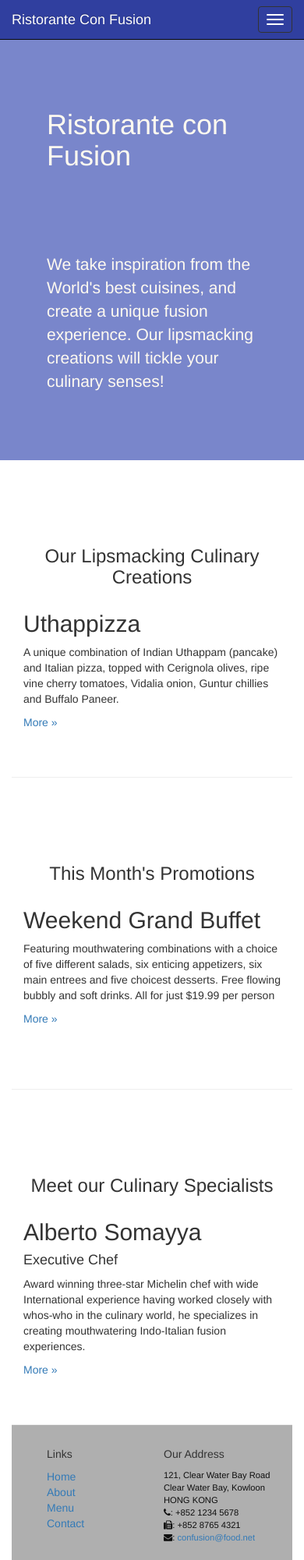
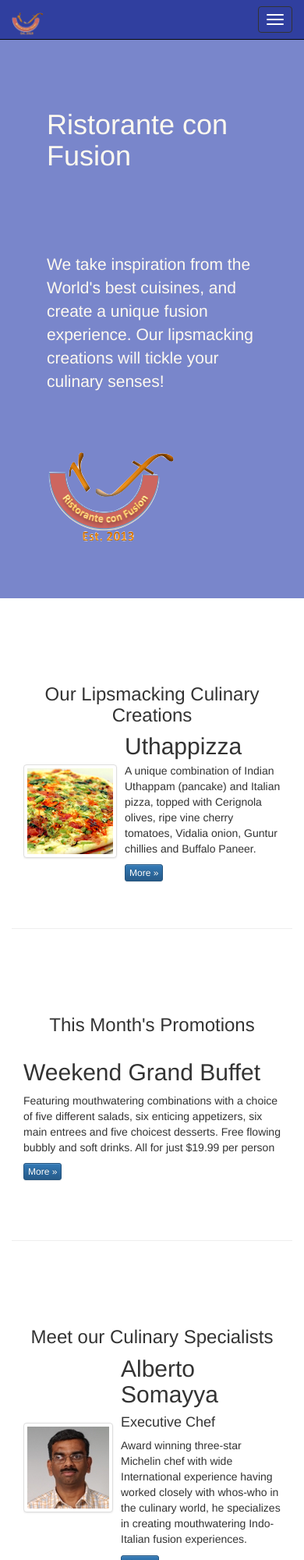
Before and after one commit to LittleStupid/Bootstrap_conFusion, a plain HTML site: page conFusion/index.html in a window 390 px wide. Shown: the top 2000 px of the page at 78% size. Drawn offline with nearby package versions, Linux system fonts and the light colour scheme.

Commit message:
add images

```diff
--- a/conFusion/index.html
+++ b/conFusion/index.html
@@ -35,7 +35,7 @@
            <span class="icon-bar"></span>
            <span class="icon-bar"></span>
          </button>
-         <a class="navbar-brand" href="#">Ristorante Con Fusion</a>
+         <a class="navbar-brand" href="#"><img src="img/logo.png" height=30 width=41></a>
        </div>
 
        <div id="navbar" class="navbar-collapse collapse">
@@ -77,7 +77,9 @@
                     <p style="padding:40px;"></p>
                     <p>We take inspiration from the World's best cuisines, and create a unique fusion experience. Our lipsmacking creations will tickle your culinary senses!</p>
                 </div>
-                <div class="col-xs-12 col-sm-4">
+                <div class="col-xs-12 col-sm-2">
+                    <p style="padding:20px;"></p>
+                    <img src="img/logo.png" class="img-responsive">
                 </div>
             </div>
         </div>
@@ -90,9 +92,22 @@
                 <h3 align=center>Our Lipsmacking Culinary Creations</h3>
             </div>
             <div class="col-xs-12 col-sm-9 col-sm-pull-3">
-                <h2>Uthappizza</h2>
-                <p>A unique combination of Indian Uthappam (pancake) and Italian pizza, topped with Cerignola olives, ripe vine cherry tomatoes, Vidalia onion, Guntur chillies and Buffalo Paneer.</p>
-                <p><a  href="#">More &raquo;</a></p>
+              <div class="media">
+                 <div class="media-left media-middle">
+                     <a href="#">
+                     <img class="media-object img-thumbnail"
+                      src="img/uthappizza.png" alt="Uthappizza">
+                     </a>
+                 </div>
+                 <div class="media-body">
+                     <h2 class="media-heading">Uthappizza</h2>
+                     <p>A unique combination of Indian Uthappam (pancake) and
+                       Italian pizza, topped with Cerignola olives, ripe vine
+                       cherry tomatoes, Vidalia onion, Guntur chillies and
+                       Buffalo Paneer.</p>
+                     <p><a class="btn btn-primary btn-xs" href="#">More &raquo;</a></p>
+                 </div>
+               </div>
             </div>
         </div>
 
@@ -105,20 +120,34 @@
             <div class="col-xs-12 col-sm-9">
                 <h2>Weekend Grand Buffet</h2>
                 <p>Featuring mouthwatering combinations with a choice of five different salads, six enticing appetizers, six main entrees and five choicest desserts. Free flowing bubbly and soft drinks. All for just $19.99 per person </p>
-                <p><a href="#">More &raquo;</a></p>
+                <p><a class="btn btn-primary btn-xs" href="#">More &raquo;</a></p>
             </div>
         </div>
 
         <div class="row row-content">
-            <div class="col-xs-12 col-sm-3">
+            <div class="col-xs-12 col-sm-3 col-sm-push-9">
                 <p style="padding:20px;"></p>
                 <h3 align=center>Meet our Culinary Specialists</h3>
             </div>
-            <div class="col-xs-12 col-sm-9">
-                <h2>Alberto Somayya</h2>
-                <h4>Executive Chef</h4>
-                <p>Award winning three-star Michelin chef with wide International experience having worked closely with whos-who in the culinary world, he specializes in creating mouthwatering Indo-Italian fusion experiences. </p>
-                <p><a href="#">More &raquo;</a></p>
+            <div class="col-xs-12 col-sm-9 col-sm-pull-3">
+              <div class="media">
+                  <div class="media-left media-middle">
+                      <a href="#">
+                      <img class="media-object img-thumbnail"
+                       src="img/alberto.png" alt="Alberto Somayya">
+                      </a>
+                  </div>
+                  <div class="media-body">
+                      <h2 class="media-heading">Alberto Somayya</h2>
+                      <h4>Executive Chef</h4>
+                      <p>Award winning three-star Michelin chef with wide
+                       International experience having worked closely with
+                       whos-who in the culinary world, he specializes in
+                        creating mouthwatering Indo-Italian fusion experiences.
+                       </p>
+                      <p><a class="btn btn-primary btn-xs" href="#">More &raquo;</a></p>
+                  </div>
+              </div>
             </div>
         </div>
     </div>
```
Also changed, not shown: conFusion/aboutus.html (+1 -1 lines), conFusion/contactus.html (+1 -1 lines), conFusion/img/alberto.png (added), conFusion/img/buffet.png (added), conFusion/img/logo.png (added), conFusion/img/uthappizza.png (added).
